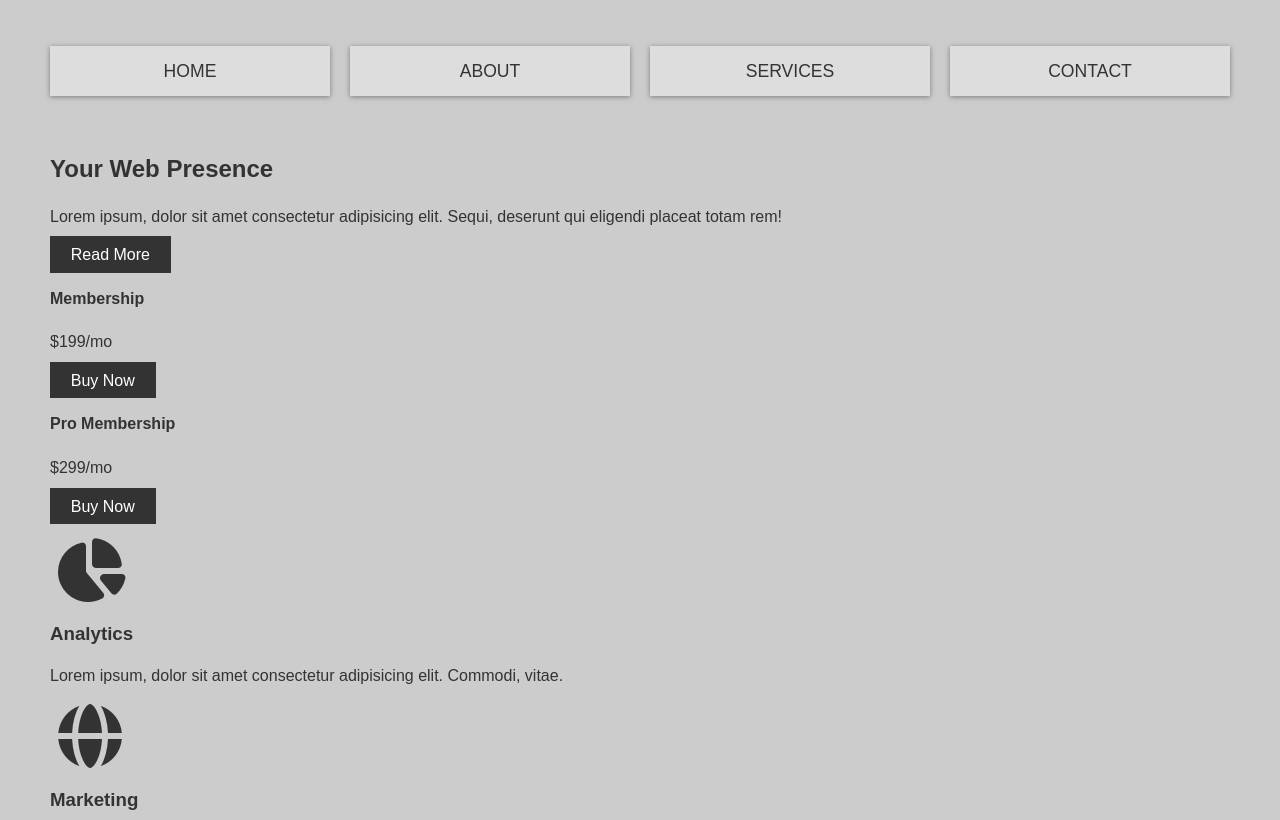
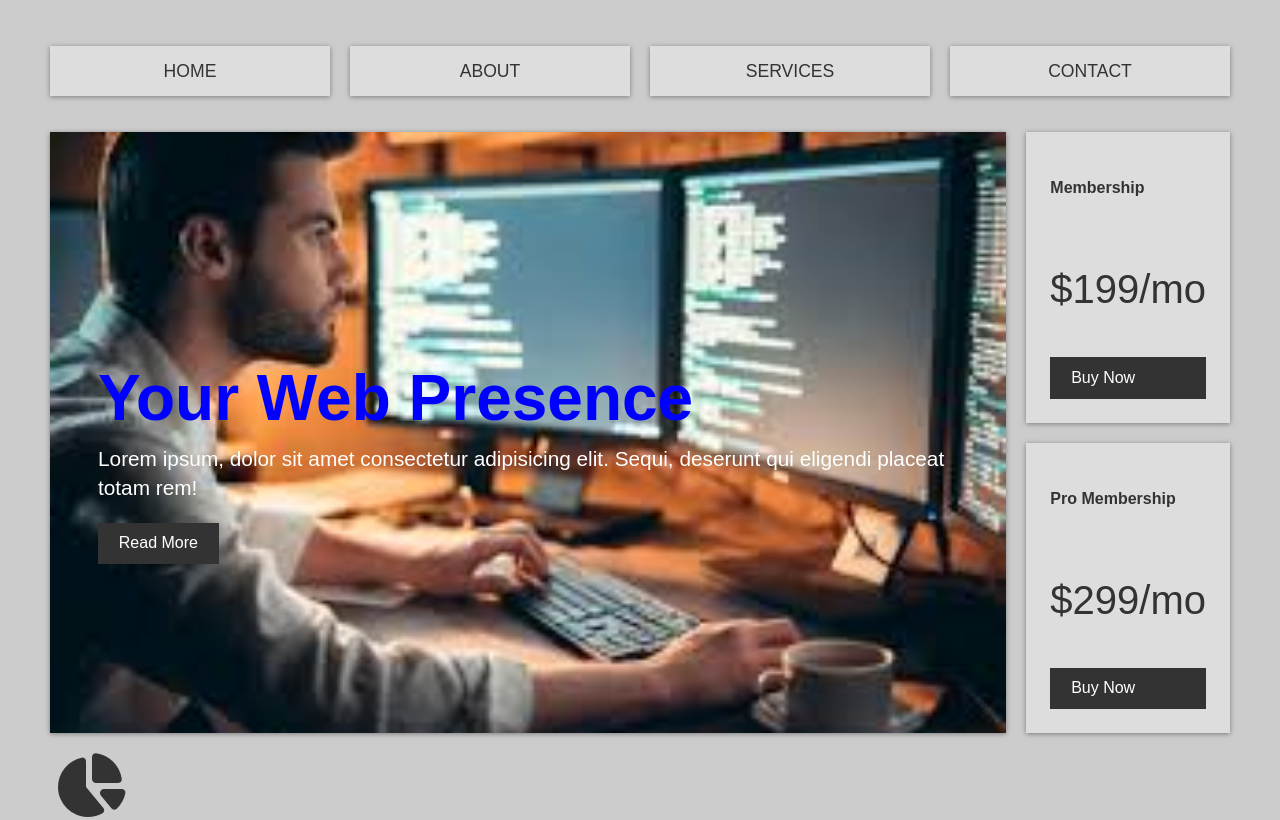
Before and after one commit to rationale1/Simple-Web-Design, a plain HTML site: page index.html in a window 1280 px wide. Shown: the top 820 px of the page. Drawn offline with Linux system fonts and the light colour scheme.

Commit message:
styled the top boxes

```diff
--- a/style.css
+++ b/style.css
@@ -67,3 +67,61 @@ body {
 }
 
 /*.................Top Container........*/
+.top-container {
+  display: grid;
+  gap: 20px;
+  grid-template-areas:
+    "showcase showcase top-box-a"
+    "showcase showcase top-box-b";
+}
+
+/*.................Showcase........*/
+.showcase {
+  grid-area: showcase;
+  min-height: 400px;
+  background: url("./img/images-4.jpg") no-repeat;
+  background-position: center;
+  background-size: cover;
+  padding: 3rem;
+  display: flex;
+  flex-direction: column;
+  align-items: flex-start;
+  justify-content: center;
+  box-shadow: var(--shadow);
+}
+
+.showcase h1 {
+  font-size: 4rem;
+  margin-bottom: 0;
+  color: blue;
+}
+
+.showcase p {
+  font-size: 1.3rem;
+  margin-top: 0;
+  color: var(--light);
+}
+
+/*.................Top Box........*/
+.top-box {
+  background: var(--primary);
+  display: grid;
+  align-items: center;
+  justify-content: center;
+  box-shadow: var(--shadow);
+  padding: 1.5rem;
+}
+
+.top-box .price {
+  font-size: 2.5rem;
+}
+
+.top-box-a {
+  grid-area: top-box-a;
+}
+
+.top-box-b {
+  grid-area: top-box-b;
+}
+
+/*.................Boxes........*/
```
